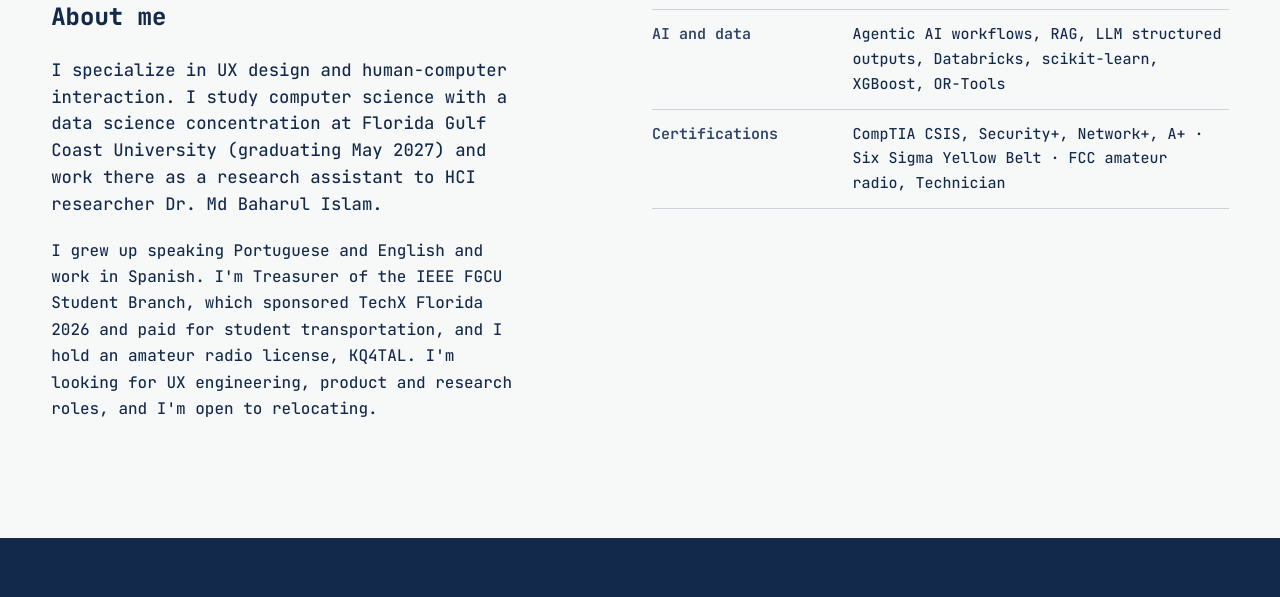
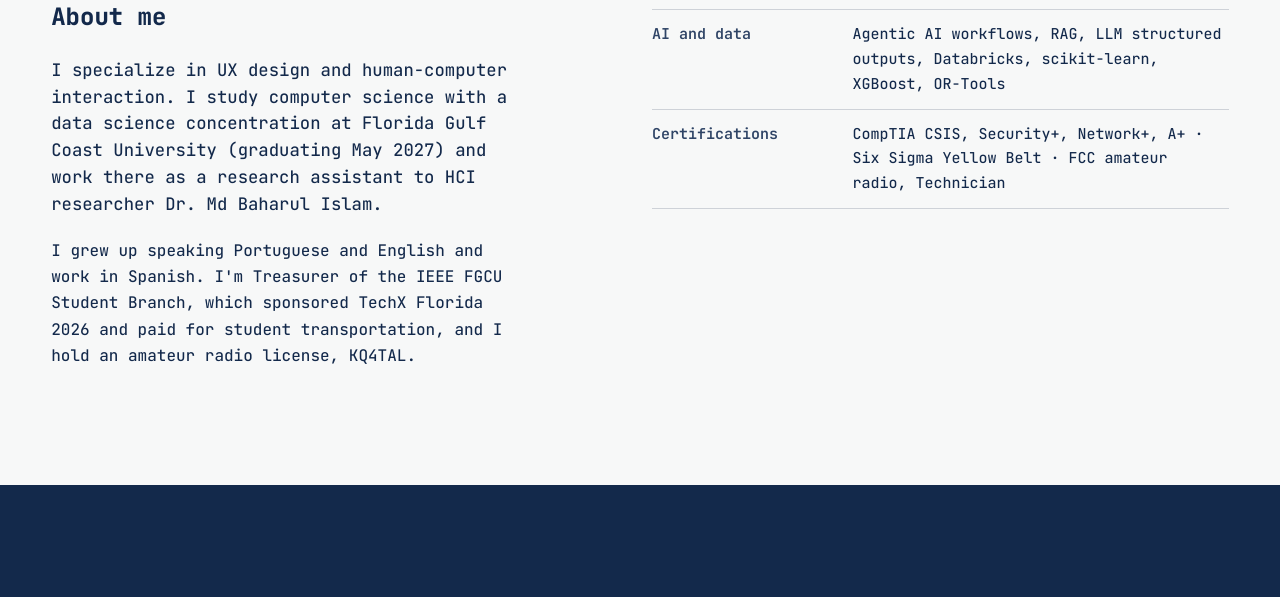
Before and after one commit to dennisr7/dennisr7.github.io, a plain HTML site: page about.html in a window 1280 px wide. Shown: the part 479-1076 px from the top of the page. Drawn offline with Linux system fonts and the light colour scheme.

Commit message:
Remove job-search sentence from About page
Co-Authored-By: Claude Opus 5.5 <noreply@anthropic.com>
Claude-Session: https://claude.ai/code/session_01538pFeevpW6ZEqx4yBf1HD

```diff
--- a/about.html
+++ b/about.html
@@ -41,7 +41,7 @@
         <figure class="about-photo"><img src="assets/img/headshot_portrait.webp" alt="Dennis Ray Filho in a blue blazer and black shirt, against a white geometric wall" width="960" height="1200"></figure>
         <h1 id="about-h">About me</h1>
         <p class="lead">I specialize in UX design and human-computer interaction. I study computer science with a data science concentration at Florida Gulf Coast University (graduating May 2027) and work there as a research assistant to HCI researcher Dr. Md Baharul Islam.</p>
-        <p>I grew up speaking Portuguese and English and work in Spanish. I'm Treasurer of the IEEE FGCU Student Branch, which sponsored TechX Florida 2026 and paid for student transportation, and I hold an amateur radio license, KQ4TAL. I'm looking for UX engineering, product and research roles, and I'm open to relocating.</p>
+        <p>I grew up speaking Portuguese and English and work in Spanish. I'm Treasurer of the IEEE FGCU Student Branch, which sponsored TechX Florida 2026 and paid for student transportation, and I hold an amateur radio license, KQ4TAL.</p>
       </div>
       <ul class="span-6 start-7 rows rows--long" aria-label="Skills">
         <li><span>Design and research</span><span>User interviews, human-subjects study design, NASA TLX, SSQ, usability testing, accessibility, rapid prototyping</span></li>
```
